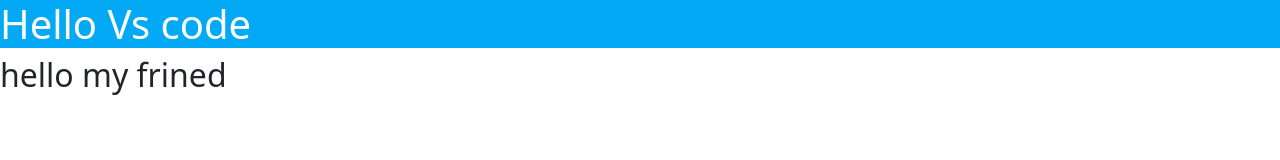
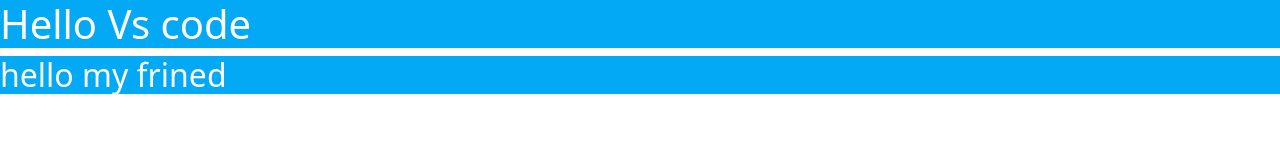
Before and after one commit to yasmeenmoham/vscode, a plain HTML site: page index.html in a window 1280 px wide. Drawn offline with nearby package versions, Linux system fonts and the light colour scheme.

Commit message:
change three

```diff
--- a/index.css
+++ b/index.css
@@ -2,3 +2,7 @@ h1{
     background-color:#03a9f4;
     color:white
 }
+h2{
+    background-color:#03a9f4;
+    color:white
+}
```
